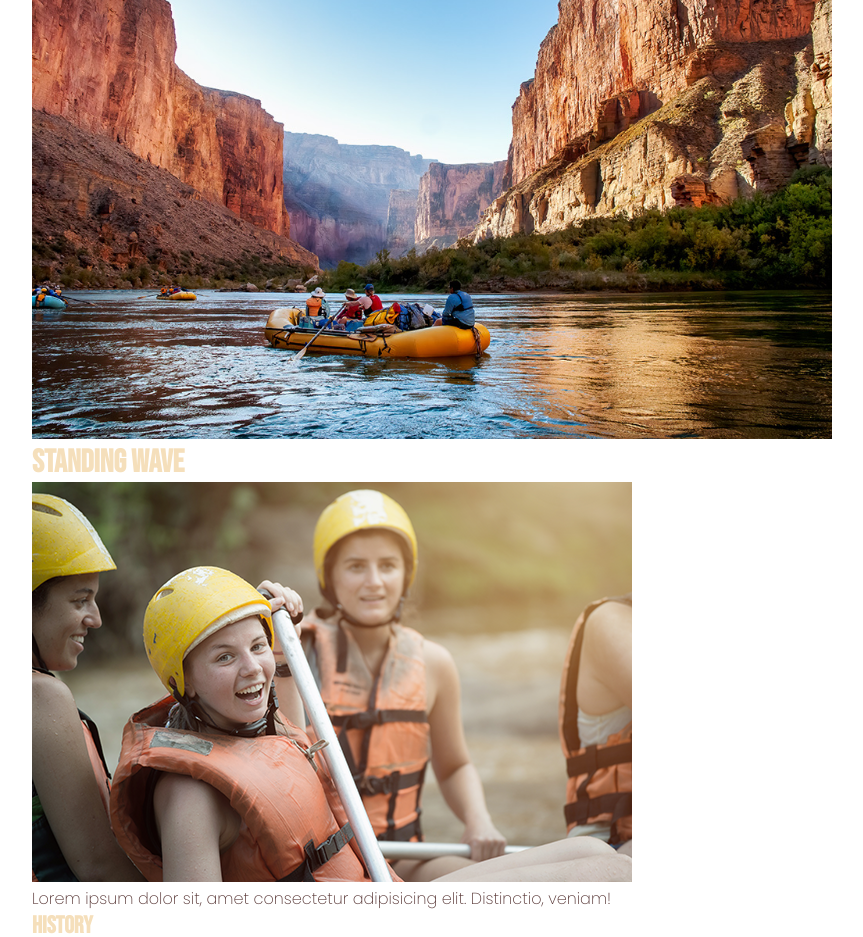
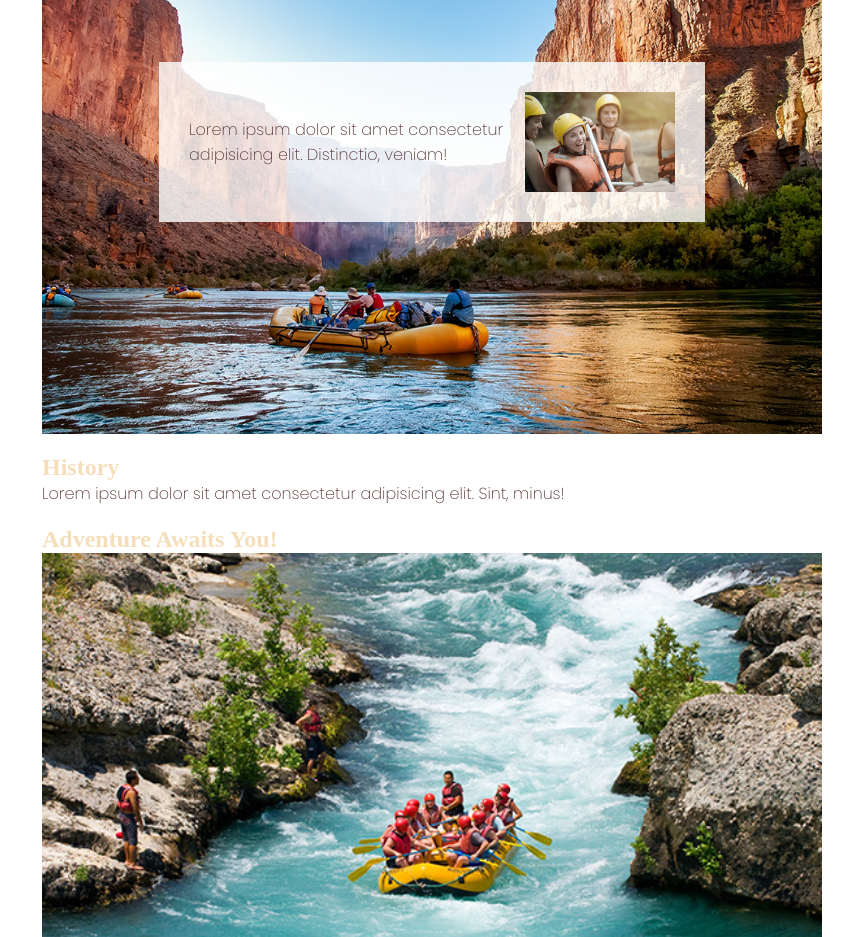
Before and after one commit to LadyImpatient/wdd130, a plain HTML site: page wwr/about.html in a window 1280 px wide. Shown: the part 383-1320 px from the top of the page, without its empty margins (208-1071 px from the left). Drawn offline with Linux system fonts and the light colour scheme.

Commit message:
awesomesauce

```diff
--- a/wwr/about.html
+++ b/wwr/about.html
@@ -22,13 +22,17 @@
 
     <main>
         <div class="hero">
+            <h1>Standing Wave</h1>
             <img src="images/hero.jpeg" alt="Hero Image">
-            <h1>Standing Wave</h1>
-            <article>
-                <img src="images/happy.png" alt="Happy Person" class="Happy">
-                <p>Lorem ipsum dolor sit, amet consectetur adipisicing elit. Distinctio, veniam!</p>
-            </article>
-        </div>
+            <div class="hero-content">
+              <article>
+                <div class="content">
+                  <p>Lorem ipsum dolor sit amet consectetur adipisicing elit. Distinctio, veniam!</p>
+                  <img src="images/happy.png" alt="Happy Person" class="happy">
+                </div>
+              </article>
+            </div>
+          </div>
 
         <section>
             <h2>History</h2>
--- a/wwr/styles/rafting.css
+++ b/wwr/styles/rafting.css
@@ -12,15 +12,22 @@
     --nav-hover-link-color: #329F5B;
     --nav-hover-background-color: #F5DFBB;
 }
-
 * {
-    margin: auto;
-    max-width: 800px;
-    padding: 5;
+    margin: 0;
+    padding: 0;
+    box-sizing: border-box;
   }
 
+  body {
+    max-width: 800px;
+    margin: 0 auto;
+    padding: 10px;
+  }
+
+  /* Rest of the CSS code */
+
+  /* Styling Headings and Paragraphs */
   h1, h2, h3, h4, h5, h6 {
-    font-family: var(--heading-font);
     color: var(--primary-color);
   }
 
@@ -29,10 +36,73 @@ p {
     color: var(--accent2-color);
   }
 
-a {
+  /* Removing Underlines from Social Media Links */
+  .sociallinks a {
     text-decoration: none;
   }
 
-a img {
-    width: 30px;
+  /* Styling the Hero Container */
+  .hero {
+    position: relative;
   }
+
+  .hero img {
+    width: 100%;
+    display: block;
+    height: auto;
+  }
+
+  h1 {
+    position: absolute;
+    top: 20%;
+    left: 50%;
+    transform: translate(-50%, -50%);
+    z-index: 1;
+  }
+
+  .social-icon {
+    width: 50px;
+    height: auto;
+  }
+
+  article {
+    position: absolute;
+    top: 50%;
+    left: 50%;
+    transform: translate(-50%, -50%);
+    z-index: 1;
+    background-color: rgba(255, 255, 255, 0.8);
+    padding: 30px;
+    width: 70%; /* Adjust the width as desired */
+    display: flex;
+    align-items: center;
+  }
+
+  /* Rest of the CSS code */
+
+
+  article .content {
+    display: flex;
+    align-items: center;
+  }
+
+  article .content p {
+    margin: 0;
+  }
+
+  article .content img {
+    width: 150px;
+    height: auto;
+    margin-left: 10px;
+  }
+
+
+  section {
+    margin-top: 20px;
+  }
+
+  section img {
+    display: block;
+    width: 100%;
+    margin-bottom: 10px;
+  }
```
Lines whose indentation alone changed are shown as unchanged.
